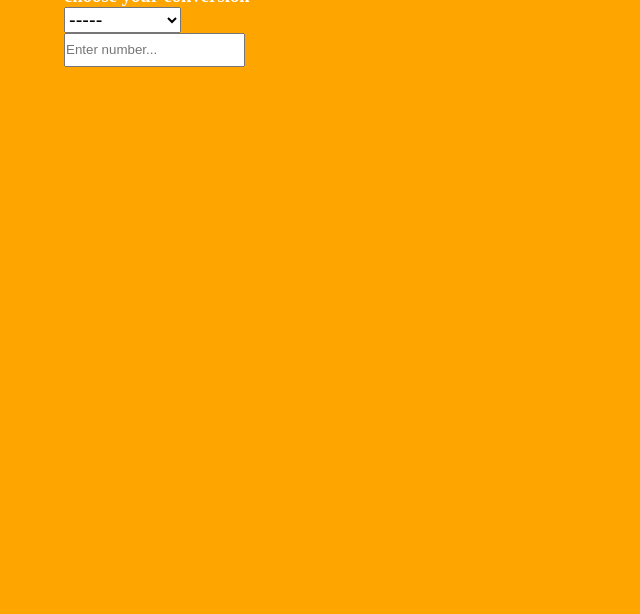
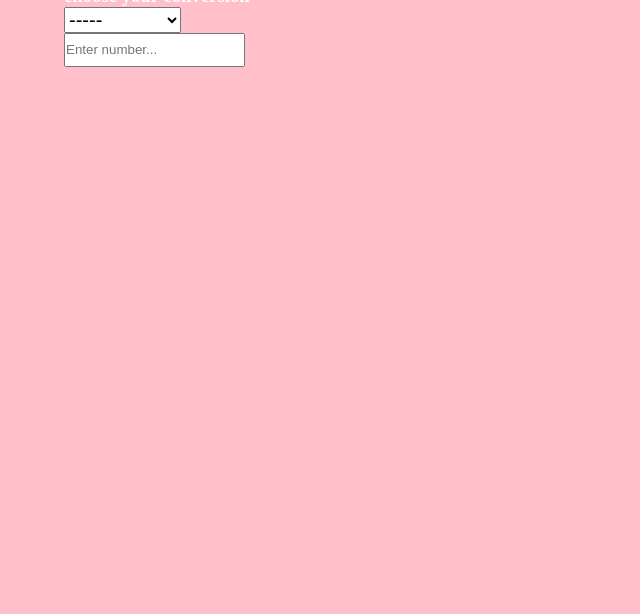
Before and after one commit to revanthsubramaniyan/weight-converter, a plain HTML site: page index.html in a window 1280 px wide. Shown: the part 186-800 px from the top of the page, without its empty margins (0-640 px from the left). Drawn offline with Linux system fonts and the light colour scheme.

Commit message:
Update style.css

```diff
--- a/style.css
+++ b/style.css
@@ -6,7 +6,7 @@
 
 body{
     margin-top:70px;
-    background:orange;
+    background:pink;
     color:#fff;
   }
   .container{
```
